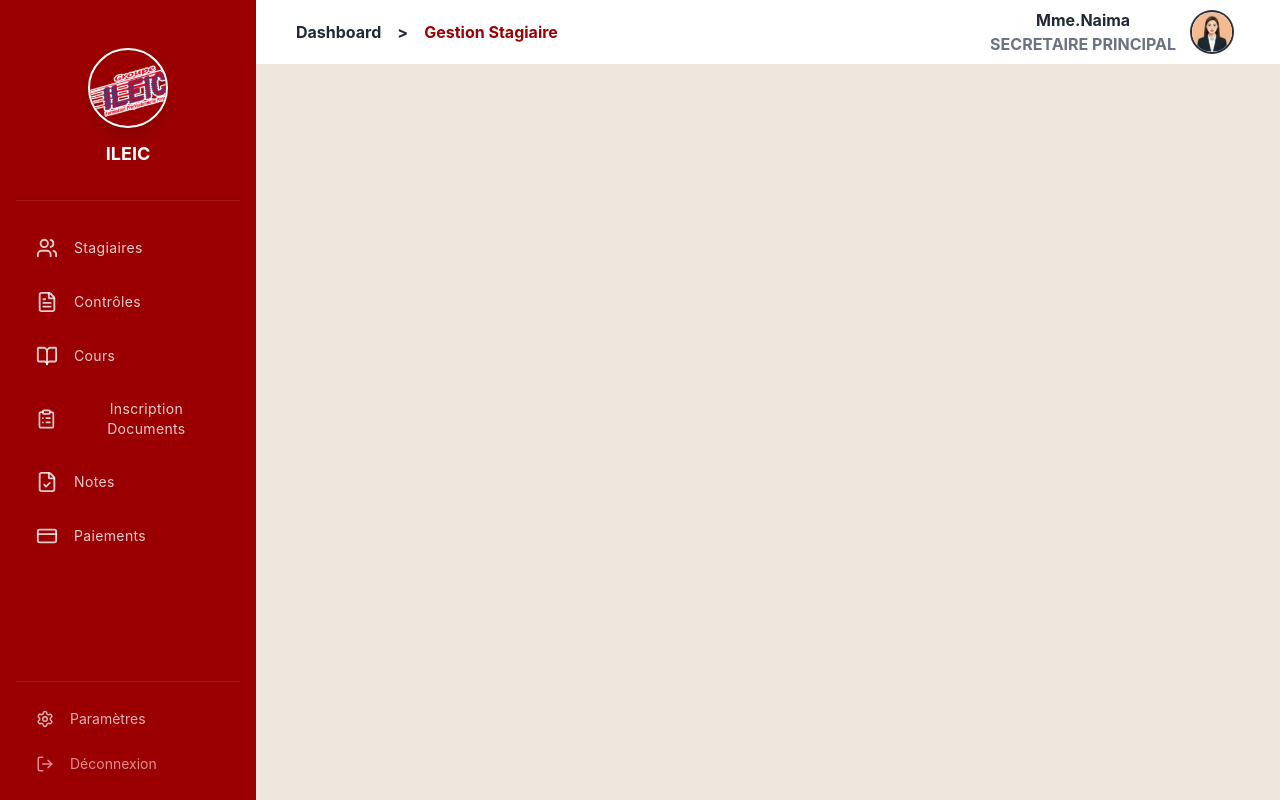
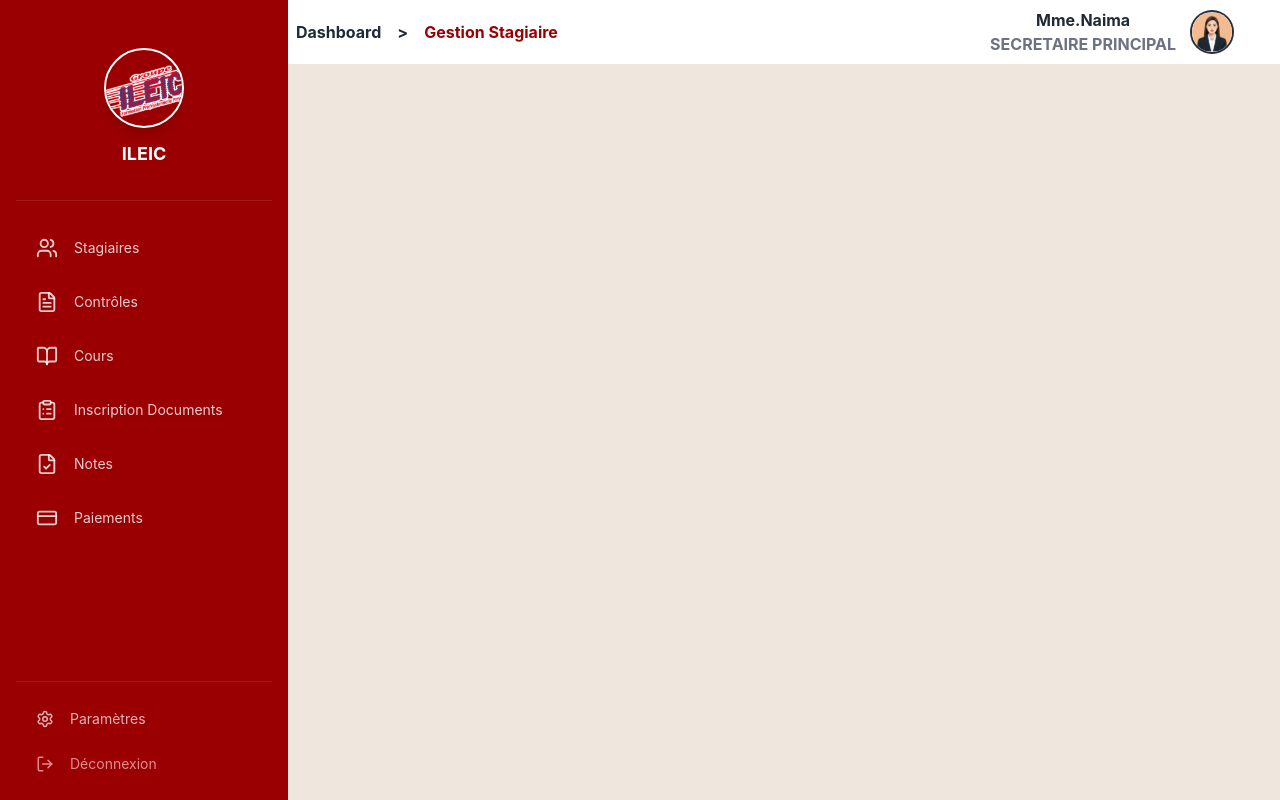
Before and after one commit to yozanSAN/Project_ILEIC, a React app in the folder frontend/: page / in a window 1280 px wide. Built offline with nearby package versions, Linux system fonts and the light colour scheme; the HTML template or start-up script is replaced by a standard one.

Commit message:
update sidebar

```diff
--- a/frontend/src/components/layout/Sidebar.jsx
+++ b/frontend/src/components/layout/Sidebar.jsx
@@ -7,7 +7,7 @@ export default function Sidebar({ items }) {
   const navigate = useNavigate();
 
   return (
-    <div className="w-64 bg-sidebar h-screen text-white flex flex-col p-4 fixed left-0 top-0 z-50">
+    <div className="w-72 bg-sidebar h-screen text-white flex flex-col p-4 fixed left-0 top-0 z-50">
 
       {/* 1. Profile Section */}
       <div className="flex flex-col items-center py-8 border-b border-white/10 mb-6">
@@ -15,7 +15,7 @@ export default function Sidebar({ items }) {
           <img
             src="/logo-ileic.svg"
             className="w-full h-full object-cover"
-            alt="User Avatar"
+            alt="school avatar"
           />
         </div>
         <h3 className="font-bold text-lg">ILEIC</h3>
@@ -39,7 +39,7 @@ export default function Sidebar({ items }) {
                 }`}
             >
               <Icon size={22} strokeWidth={isActive ? 2.5 : 2} />
-              <span className="text-sm tracking-wide">{item.label}</span>
+              <span className="text-sm ">{item.label}</span>
 
               {/* Optional: The small "cut-out" effect indicator */}
               {isActive && (
```
